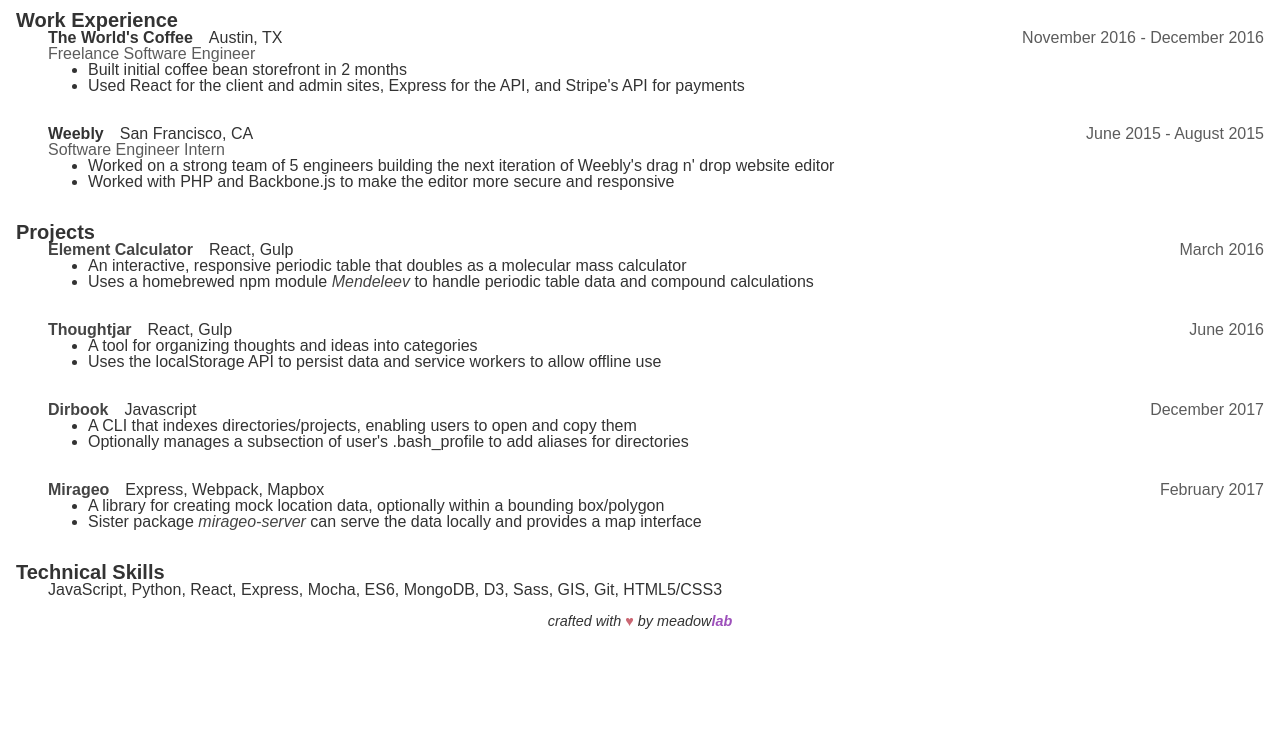
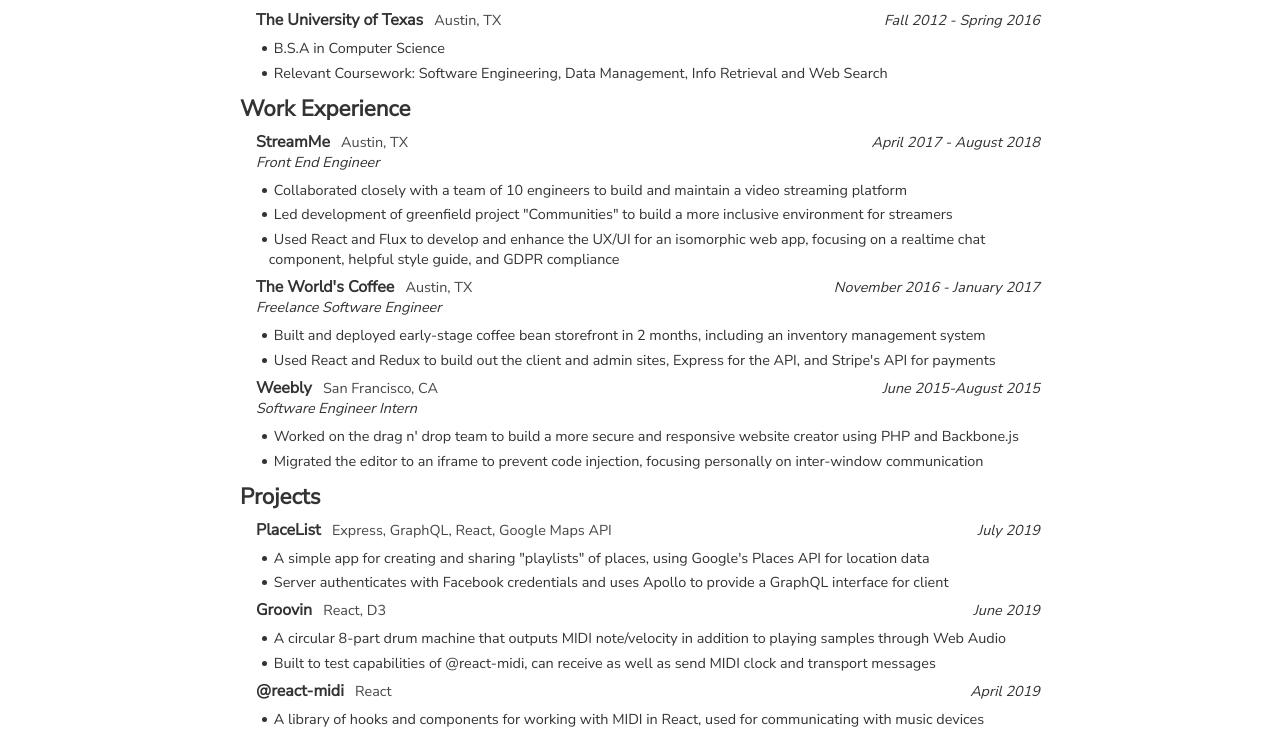
Before and after one commit to nicorobo/personal-site, a Gatsby site: page /resume in a window 1280 px wide. Shown: the part 210-947 px from the top of the page. Before the commit the page ends 859 px from the top, so only its background shows below. Built offline with nearby package versions, Linux system fonts and the light colour scheme; Gatsby itself is replaced by a stand-in of ours.

Commit message:
gatsby-image working

```diff
--- a/gatsby-config.js
+++ b/gatsby-config.js
@@ -1,3 +1,15 @@
 module.exports = {
-  plugins: [`gatsby-plugin-styled-components`],
+  plugins: [
+    {
+      resolve: `gatsby-source-filesystem`,
+      options: {
+        name: 'images',
+        path: `${__dirname}/src/images/`,
+      },
+    },
+    `gatsby-plugin-styled-components`,
+    `gatsby-plugin-react-helmet`,
+    `gatsby-plugin-sharp`,
+    `gatsby-transformer-sharp`,
+  ],
 }
--- a/src/components/Icons/IconLuna.js
+++ b/src/components/Icons/IconLuna.js
@@ -2,7 +2,7 @@
 export default function IconLuna(props) {
   return (
     <svg viewBox="0 0 462 462" xmlns="http://www.w3.org/2000/svg">
-      <g fill="none" fill-rule="evenodd">
+      <g fill="none" fillRule="evenodd">
         <circle
           className="project-icon-svg"
           fill="#252525"
@@ -12,7 +12,7 @@
         />
         <path
           d="M225.824 454.962C178.266 393.042 150 315.567 150 231.5c0-84.526 28.575-162.387 76.605-224.475A228.53 228.53 0 0 1 230 7c123.712 0 224 100.288 224 224S353.712 455 230 455c-1.395 0-2.787-.013-4.176-.038z"
-          fill-opacity=".59"
+          fillOpacity=".59"
           fill="#FFF"
         />
       </g>
--- a/src/components/Icons/IconMidi.js
+++ b/src/components/Icons/IconMidi.js
@@ -6,7 +6,7 @@
         className="project-icon-svg"
         d="M175.085 504.104C73.229 469.24 0 372.672 0 259 0 115.958 115.958 0 259 0s259 115.958 259 259c0 113.672-73.229 210.24-175.085 245.104C326.945 467.154 295.358 442 259 442c-36.358 0-67.946 25.155-83.915 62.104zM100 295c20.987 0 38-17.013 38-38s-17.013-38-38-38-38 17.013-38 38 17.013 38 38 38zm47-102c20.987 0 38-17.013 38-38s-17.013-38-38-38-38 17.013-38 38 17.013 38 38 38zm113-59c20.987 0 38-17.013 38-38s-17.013-38-38-38-38 17.013-38 38 17.013 38 38 38zm113 59c20.987 0 38-17.013 38-38s-17.013-38-38-38-38 17.013-38 38 17.013 38 38 38zm47 102c20.987 0 38-17.013 38-38s-17.013-38-38-38-38 17.013-38 38 17.013 38 38 38z"
         fill="#000"
-        fill-rule="evenodd"
+        fillRule="evenodd"
       />
     </svg>
   )
--- a/src/components/Icons/IconPlace.js
+++ b/src/components/Icons/IconPlace.js
@@ -2,10 +2,10 @@
 export default function IconPlace(props) {
   return (
     <svg viewBox="0 0 419 278" xmlns="http://www.w3.org/2000/svg">
-      <g fill="none" fill-rule="evenodd">
+      <g fill="none" fillRule="evenodd">
         <g
           transform="translate(0 209)"
-          fill-opacity=".1"
+          fillOpacity=".1"
           className="project-icon-svg"
         >
           <ellipse cx="362.5" cy="16" rx="56.5" ry="16" />
@@ -15,7 +15,7 @@
         <g className="project-icon-svg" fill="#000">
           <path d="M8.61 137.628A52.616 52.616 0 0 1 3 113.91C3 84.688 26.729 61 56 61s53 23.688 53 52.91c0 8.527-2.02 16.584-5.61 23.718h.127L67.674 217.45a12.782 12.782 0 0 1-6.44 6.43c-6.448 2.885-14.018.006-16.908-6.43L8.483 137.628h.128zM314.61 137.628A52.616 52.616 0 0 1 309 113.91C309 84.688 332.729 61 362 61s53 23.688 53 52.91c0 8.527-2.02 16.584-5.61 23.718h.127l-35.843 79.822a12.782 12.782 0 0 1-6.44 6.43c-6.448 2.885-14.018.006-16.908-6.43l-35.843-79.822h.128zM151.828 93.448c-4.369-8.7-6.828-18.525-6.828-28.924C145 28.888 173.878 0 209.5 0S274 28.888 274 64.524c0 10.4-2.46 20.224-6.828 28.924h.156l-43.621 97.344a15.572 15.572 0 0 1-7.838 7.841c-7.847 3.52-17.059.008-20.576-7.84l-43.62-97.345h.155z" />
         </g>
-        <g transform="translate(28 30)" fill-opacity=".464" fill="#FFF">
+        <g transform="translate(28 30)" fillOpacity=".464" fill="#FFF">
           <circle cx="27.5" cy="83.5" r="27.5" />
           <circle cx="333.5" cy="83.5" r="27.5" />
           <circle cx="180.5" cy="33.5" r="33.5" />
--- a/src/components/Page.js
+++ b/src/components/Page.js
@@ -1,5 +1,6 @@
 import React from 'react'
 import styled from 'styled-components'
+import Helmet from 'react-helmet'
 import Footer from './Footer'
 import Nav from './Nav'
 import { primaryText } from '../colors'
@@ -7,14 +8,39 @@
 
 export default ({ children }) => (
   <Container>
-    <Nav />
-    {children}
-    <Footer />
+    <Helmet>
+      <title>Meadowlab</title>
+      <link rel="preconnect" href="https://fonts.gstatic.com/" crossorigin />
+      <link
+        href="https://fonts.googleapis.com/css?family=Nunito+Sans&display=swap"
+        rel="stylesheet"
+      />
+      <meta
+        name="description"
+        content="The website of Austin based software engineer Nick Roberts."
+      />
+      <script src="https://kit.fontawesome.com/c6a0b4984d.js" />
+    </Helmet>
+    <Second>
+      <Nav />
+      <Child>{children}</Child>
+      <Footer />
+    </Second>
   </Container>
 )
 
 const Container = styled.div`
-  font-family: Avenir, 'Muli', sans-serif;
+  font-family: Avenir, 'Muli', 'Nunito Sans', sans-serif;
   color: ${primaryText};
+  display: flex;
+  min-height: 100vh;
+`
+const Second = styled.div`
+  display: flex;
+  flex-direction: column;
   margin: 1rem;
+  flex-grow: 1;
 `
+const Child = styled.div`
+  flex-grow: 1;
+`
--- a/src/components/ProjectCard.js
+++ b/src/components/ProjectCard.js
@@ -65,6 +65,9 @@
 `
 const GithubLink = styled.a`
   align-self: flex-end;
+  text-decoration: none;
   color: ${props => props.color};
-  text-decoration: none;
+  &:hover {
+    color: ${props => darken(0.1, props.color)};
+  }
 `
--- a/src/pages/projects.js
+++ b/src/pages/projects.js
@@ -100,7 +100,7 @@
     title: 'Place List',
     description:
       'A molecular mass/mass percentage calculator in the form of a periodic table. It allows you to add and subtract elements by clicking on them, or by entering the formula.',
-    projectLink: '',
+    projectLink: 'https://placelist.casa',
     pageLink: null,
     gitLink: 'https://github.com/nickroberts404/placelist',
     icon: <IconPlace />,
--- a/src/pages/resume.js
+++ b/src/pages/resume.js
@@ -1,347 +1,301 @@
 import React from 'react'
 import styled from 'styled-components'
 import Page from '../components/Page'
+import { primaryBrand } from '../colors'
 
 export default () => (
   <Page>
-    <Resume>
-      <header>
-        <div class="name-section">
-          <h3 class="title">Nick Roberts</h3>
-          <a class="website" href="http://meadowlab.io">
+    <Resume className="resume">
+      <Header />
+      <Section title="Education" items={education} />
+      <Section title="Work Experience" items={experience} />
+      <Section title="Projects" items={projects} />
+      <SkillSection />
+    </Resume>
+    <ButtonContainer>
+      <a href="/resume.pdf">
+        <PDFButton>
+          Download PDF <i className="fas fa-file" />
+        </PDFButton>
+      </a>
+    </ButtonContainer>
+  </Page>
+)
+
+const Header = () => (
+  <div className="header">
+    <div className="left-side">
+      <h2 className="name">Nick Roberts</h2>
+      <a className="website contact" href="https://meadowlab.io">
         meadowlab.io
       </a>
-          <a class="website vis-small" href="https://github.com/nickroberts404">
-            github.com/nickroberts404
-          </a>
-          <a class="email vis-small" href="mailto:nickroberts404@gmail.com">
-            nickroberts404@gmail.com
-          </a>
-        </div>
-        <div class="spacer" />
-        <div class="personal-info">
-          <a class="email vis-large" href="mailto:nickroberts404@gmail.com">
-            nickroberts404@gmail.com
-          </a>
-          <a class="website vis-large" href="https://github.com/nickroberts404">
+      <a className="website contact" href="https://github.com/nickroberts404">
         github.com/nickroberts404
       </a>
     </div>
-      </header>
-      <section class="education">
-        <div class="section-header">
-          <div class="section-title">Education</div>
-        </div>
-        <section class="subsection">
-          <div class="section-header">
-            <div class="header-left">
-              <div class="subsection-title">The University of Texas</div>
-              <div>Austin, TX</div>
-            </div>
-            <div class="header-right">
-              <div class="subsection-info">Graduation: Spring 2016</div>
+    <div className="right-side">
+      <a className="email contact" href="mailto:nickroberts404@gmail.com">
+        nickroberts404@gmail.com
+      </a>
+      <div className="phone contact">512-788-3156</div>
+      <div className="location contact">Austin, TX</div>
     </div>
   </div>
-          <div class="section-body">
-            <ul>
-              <li>B.S.A in Computer Science</li>
-              <li>
-                Relevant Coursework: Software Engineering, Info Retrieval and
-                Web Search, Data Management
-              </li>
-            </ul>
-          </div>
-        </section>
-      </section>
-      <section class="experience">
-        <div class="section-header">
-          <div class="section-title">Work Experience</div>
-        </div>
-        <section class="subsection">
-          <div class="section-header">
-            <div class="header-left">
-              <div class="subsection-title">The World's Coffee</div>
-              <div>Austin, TX</div>
-            </div>
-            <div class="header-right">
-              <div class="subsection-info">November 2016 - December 2016</div>
+)
+
+const Section = ({ title, items }) => (
+  <div className="section">
+    <div className="section-title">{title}</div>
+    <div className="section-items">
+      {items.map(i => (
+        <Item key={i.title} item={i} />
+      ))}
     </div>
   </div>
-          <div class="section-body">
-            <div class="job-title">Freelance Software Engineer</div>
-            <ul>
-              <li>Built initial coffee bean storefront in 2 months</li>
-              <li>
-                Used React for the client and admin sites, Express for the API,
-                and Stripe's API for payments
-              </li>
-            </ul>
+)
+
+const Item = ({ item }) => (
+  <div className="item">
+    <div className="item-header">
+      {item.link ? (
+        <a className="item-title link" href={item.link}>
+          {item.title}
+        </a>
+      ) : (
+        <a className="item-title">{item.title}</a>
+      )}
+
+      <div className="secondary">{item.secondary}</div>
+      <div className="date">{item.date}</div>
     </div>
-        </section>
-        <section class="subsection">
-          <div class="section-header">
-            <div class="header-left">
-              <div class="subsection-title">Weebly</div>
-              <div>San Francisco, CA</div>
+    <div className="subtitle">{item.subtitle}</div>
+    <div className="details">
+      {item.details.map((d, i) => (
+        <div key={i} className="detail">
+          {d}
         </div>
-            <div class="header-right">
-              <div class="subsection-info">June 2015 - August 2015</div>
+      ))}
     </div>
   </div>
-          <div class="section-body">
-            <div class="job-title">Software Engineer Intern</div>
-            <ul>
-              <li>
-                Worked on a strong team of 5 engineers building the next
-                iteration of Weebly's drag n' drop website editor
-              </li>
-              <li>
-                Worked with PHP and Backbone.js to make the editor more secure
-                and responsive
-              </li>
-            </ul>
-          </div>
-        </section>
-      </section>
-      <section class="projects">
-        <div class="section-header">
-          <div class="section-title">Projects</div>
-        </div>
-        <section class="subsection">
-          <div class="section-header">
-            <div class="header-left">
-              <div class="subsection-title">
-                <a target="_blank" href="http://elementcalc.me/">
-                  Element Calculator
-                </a>
-              </div>
-              <div>React, Gulp</div>
-            </div>
-            <div class="header-right">
-              <div class="subsection-info">March 2016</div>
+)
+
+const SkillSection = () => (
+  <div className="section">
+    <div className="section-title">Technical Skills</div>
+    <div className="details">
+      JavaScript, Python, React, Express, ES6, GraphQL, MongoDB, D3, Sass, GIS,
+      Git, HTML5/CSS3
     </div>
   </div>
-          <div class="section-body">
-            <ul>
-              <li>
-                An interactive, responsive periodic table that doubles as a
-                molecular mass calculator
-              </li>
-              <li>
-                Uses a homebrewed npm module{' '}
-                <a href="https://github.com/nickroberts404/Mendeleev">
-                  Mendeleev
-                </a>{' '}
-                to handle periodic table data and compound calculations
-              </li>
-            </ul>
-          </div>
-        </section>
-        <section class="subsection">
-          <div class="section-header">
-            <div class="header-left">
-              <div class="subsection-title">
-                <a target="_blank" href="https://thoughtjar.co/">
-                  Thoughtjar
-                </a>
-              </div>
-              <div>React, Gulp</div>
-            </div>
-            <div class="header-right">
-              <div class="subsection-info">June 2016</div>
-            </div>
-          </div>
-          <div class="section-body">
-            <ul>
-              <li>A tool for organizing thoughts and ideas into categories</li>
-              <li>
-                Uses the localStorage API to persist data and service workers to
-                allow offline use
-              </li>
-            </ul>
-          </div>
-        </section>
-        <section class="subsection">
-          <div class="section-header">
-            <div class="header-left">
-              <div class="subsection-title">
-                <a target="_blank" href="https://www.npmjs.com/package/dirbook">
-                  Dirbook
-                </a>
-              </div>
-              <div>Javascript</div>
-            </div>
-            <div class="header-right">
-              <div class="subsection-info">December 2017</div>
-            </div>
-          </div>
-          <div class="section-body">
-            <ul>
-              <li>
-                A CLI that indexes directories/projects, enabling users to open
-                and copy them
-              </li>
-              <li>
-                Optionally manages a subsection of user's .bash_profile to add
-                aliases for directories
-              </li>
-            </ul>
-          </div>
-        </section>
-      </section>
-      <section class="subsection">
-        <div class="section-header">
-          <div class="header-left">
-            <div class="subsection-title">
-              <a
-                target="_blank"
-                href="https://github.com/nickroberts404/mirageo"
-              >
-                Mirageo
-              </a>
-            </div>
-            <div>Express, Webpack, Mapbox</div>
-          </div>
-          <div class="header-right">
-            <div class="subsection-info">February 2017</div>
-          </div>
-        </div>
-        <div class="section-body">
-          <ul>
-            <li>
-              A library for creating mock location data, optionally within a
-              bounding box/polygon
-            </li>
-            <li>
-              Sister package{' '}
-              <a href="https://github.com/nickroberts404/mirageo-server">
-                mirageo-server
-              </a>{' '}
-              can serve the data locally and provides a map interface
-            </li>
-          </ul>
-        </div>
-      </section>
-      <section class="skills">
-        <div class="section-header">
-          <div class="section-title">Technical Skills</div>
-        </div>
-        <div class="subsection">
-          <p>
-            JavaScript, Python, React, Express, Mocha, ES6, MongoDB, D3, Sass,
-            GIS, Git, HTML5/CSS3
-          </p>
-        </div>
-      </section>
-    </Resume>
-  </Page>
 )
 
+const ButtonContainer = styled.div`
+  padding: 1rem;
+  margin: 0 auto;
+  max-width: 800px;
+  display: flex;
+  justify-content: flex-end;
+`
+
+const PDFButton = styled.button`
+  padding: 0.5rem 2rem;
+  outline: none;
+  color: ${primaryBrand};
+  border-radius: 5px;
+  border: 1px solid ${primaryBrand};
+  cursor: pointer;
+  font-size: 0.8rem;
+  background: white;
+  i {
+    margin-left: 0.3rem;
+  }
+  &:hover {
+    background: ${primaryBrand};
+    color: white;
+  }
+`
 const Resume = styled.div`
-  margin-top: -1rem;
-  li {
-    margin-bottom: 0;
+  padding: 1rem;
+  margin: 0 auto;
+  max-width: 800px;
+  line-height: 20px;
+  .header {
+    display: flex;
+    margin-bottom: 1rem;
+    justify-content: space-between;
   }
-
-  a {
-    color: #444;
+  .header a {
     text-decoration: none;
-    &:hover {
-      color: $primary-color;
+    color: #333;
   }
+  .header a:hover {
+    color: ${primaryBrand};
   }
-
-  ul {
-    margin-bottom: 2rem;
-    padding-left: 2.5rem;
+  .contact {
+    font-weight: lighter;
+    font-size: 0.9rem;
+    margin-bottom: 0.1rem;
   }
-  ul > li {
-    list-style-type: disc;
-    list-style-position: outside;
+  .name {
+    line-height: 1;
+    margin: 0;
+    font-size: 2.5rem;
+    font-weight: normal;
   }
-
-  header {
-    display: flex;
-    margin: 2rem 0 1rem 0;
-  }
-
-  .vis-small {
-    display: none;
-  }
-
-  .name-section {
+  .header .left-side {
     display: flex;
     flex-direction: column;
   }
-
-  .title {
-    color: $primary-color;
-    margin-bottom: 0;
-    /*font-weight: 600;*/
-  }
-  .website,
-  .email {
-    opacity: 0.8;
-  }
-
-  .personal-info {
-    flex: 1;
+  .header .right-side {
     display: flex;
     flex-direction: column;
     align-items: flex-end;
     justify-content: flex-end;
-    // display: none;
   }
-
-  .section-header {
+  .section {
+    margin-bottom: 1rem;
+  }
+  .section-title {
+    font-size: 1.4rem;
+    font-weight: 800;
+    margin-bottom: 0.8rem;
+  }
+  .item {
+    margin-bottom: 0.5rem;
+    margin-left: 1rem;
+  }
+  .item-header {
     display: flex;
+    align-items: flex-end;
+  }
+  .item-title {
+    font-weight: 600;
+    margin-right: 0.7rem;
+    text-decoration: none;
+    color: inherit;
+  }
+  .item-title.link:hover {
+    color: ${primaryBrand};
+  }
+  .secondary {
+    flex-grow: 1;
+    opacity: 0.9;
+    font-size: 0.9rem;
     font-weight: lighter;
   }
-
-  .header-left {
-    display: flex;
-    flex: 1;
+  .subtitle {
+    font-style: italic;
+    margin-bottom: 0.5rem;
+    font-size: 0.9rem;
   }
-
-  .section-title {
-    font-size: 1.25rem;
-    font-weight: bold;
-    color: $primary-color;
-  }
-  .section-body {
-    a {
+  .date {
+    font-size: 0.9rem;
     font-style: italic;
   }
+  .details {
+    font-size: 0.9rem;
+    margin-left: 0.8rem;
   }
-
-  .subsection {
-    margin-left: 2rem;
+  .detail:before {
+    content: '';
+    display: inline-block;
+    position: relative;
+    height: 5px;
+    width: 5px;
+    border-radius: 50%;
+    top: -2px;
+    right: 7px;
+    background-color: #333;
   }
-
-  .subsection-title {
-    font-weight: bold;
-    margin-right: 1rem;
-  }
-
-  .subsection-info {
-    color: $primary-color;
-    opacity: 0.8;
-    // font-style: italic;
-  }
-
-  .job-title {
-    opacity: 0.8;
-  }
-
-  @media (max-width: 600px) {
-    .section-header {
-      flex-direction: column;
-    }
-    .vis-small {
-      display: block;
-    }
-    .vis-large {
-      display: none;
-    }
+  .detail {
+    margin-bottom: 0.3rem;
   }
 `
+const education = [
+  {
+    title: 'The University of Texas',
+    secondary: 'Austin, TX',
+    date: 'Fall 2012 - Spring 2016',
+    details: [
+      'B.S.A in Computer Science',
+      'Relevant Coursework: Software Engineering, Data Management, Info Retrieval and Web Search',
+    ],
+  },
+]
+
+const experience = [
+  {
+    title: 'StreamMe',
+    secondary: 'Austin, TX',
+    subtitle: 'Front End Engineer',
+    date: 'April 2017 - August 2018',
+    details: [
+      'Collaborated closely with a team of 10 engineers to build and maintain a video streaming platform',
+      'Led development of greenfield project "Communities" to build a more inclusive environment for streamers',
+      'Used React and Flux to develop and enhance the UX/UI for an isomorphic web app, focusing on a realtime chat component, helpful style guide, and GDPR compliance',
+    ],
+  },
+  {
+    title: "The World's Coffee",
+    secondary: 'Austin, TX',
+    subtitle: 'Freelance Software Engineer',
+    date: 'November 2016 - January 2017',
+    details: [
+      'Built and deployed early-stage coffee bean storefront in 2 months, including an inventory management system',
+      "Used React and Redux to build out the client and admin sites, Express for the API, and Stripe's API for payments",
+    ],
+  },
+  {
+    title: 'Weebly',
+    secondary: 'San Francisco, CA',
+    subtitle: 'Software Engineer Intern',
+    date: 'June 2015-August 2015',
+    details: [
+      "Worked on the drag n' drop team to build a more secure and responsive website creator using PHP and Backbone.js",
+      'Migrated the editor to an iframe to prevent code injection, focusing personally on inter-window communication',
+    ],
+  },
+]
+
+const projects = [
+  {
+    title: 'PlaceList',
+    secondary: 'Express, GraphQL, React, Google Maps API',
+    date: 'July 2019',
+    details: [
+      'A simple app for creating and sharing "playlists" of places, using Google\'s Places API for location data',
+      'Server authenticates with Facebook credentials and uses Apollo to provide a GraphQL interface for client',
+    ],
+    link: 'https://placelist.casa',
+  },
+  {
+    title: 'Groovin',
+    secondary: 'React, D3',
+    date: 'June 2019',
+    details: [
+      'A circular 8-part drum machine that outputs MIDI note/velocity in addition to playing samples through Web Audio',
+      'Built to test capabilities of @react-midi, can receive as well as send MIDI clock and transport messages',
+    ],
+    link: 'https://groovin.casa',
+  },
+  {
+    title: '@react-midi',
+    secondary: 'React',
+    date: 'April 2019',
+    details: [
+      'A library of hooks and components for working with MIDI in React, used for communicating with music devices',
+      'Encourages a more tactile web experience by making it easy to accept input from knobs, sliders, and buttons',
+    ],
+    link: 'https://www.npmjs.com/package/@react-midi/hooks',
+  },
+  {
+    title: 'Daily Journal',
+    secondary: 'React, Redux, Local Storage',
+    date: 'March 2019',
+    details: [
+      "A journal for keeping short summaries of day's activities used for personal reflection",
+      "Implements drag n' drop for organization and a Github inspired contribution calendar for motivation/navigation",
+    ],
+    link: 'https://dailyjournal.me/',
+  },
+]
```
Also changed, not shown: package.json (+7 -1 lines), src/components/Icons/IconDaily.js (+10 -10 lines), src/components/Icons/IconGroovin.js (+5 -5 lines), src/pages/index.js (+88 -5 lines), 1 other file. Lines whose indentation alone changed are shown as unchanged.
